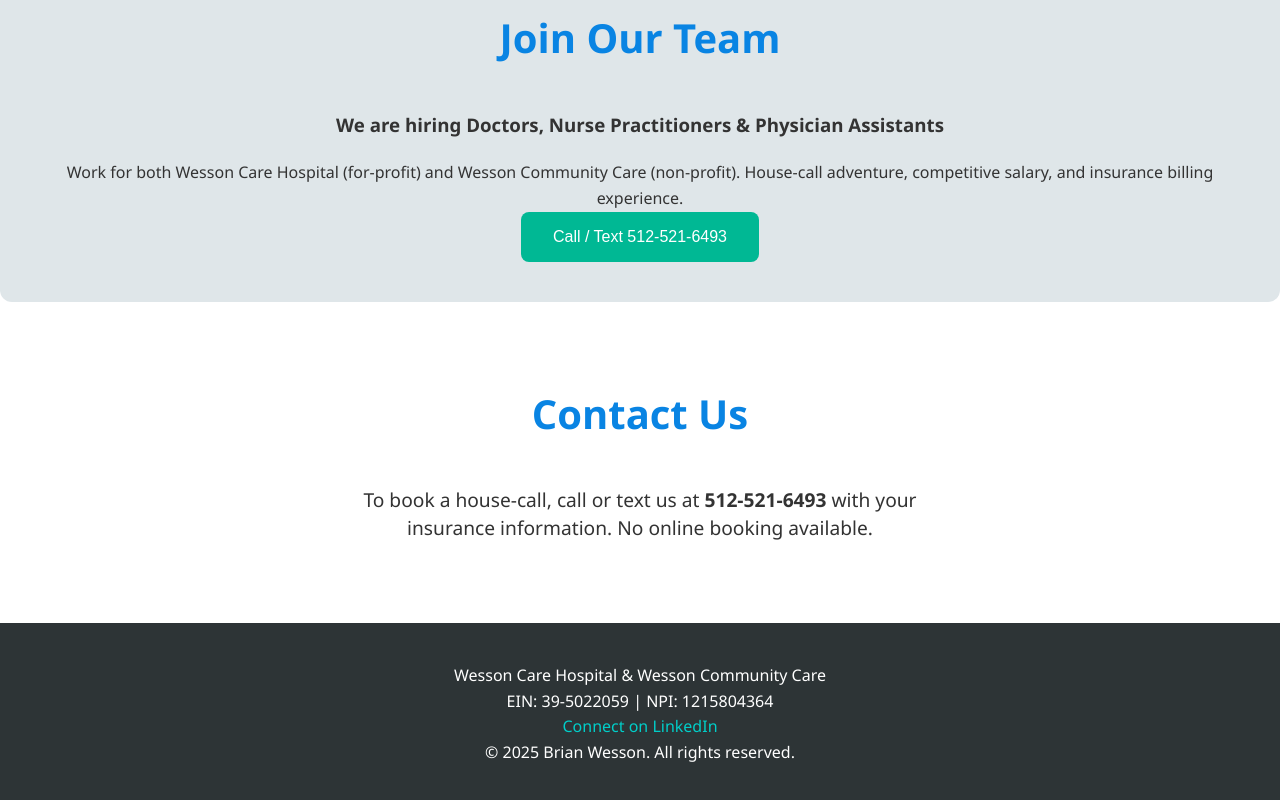
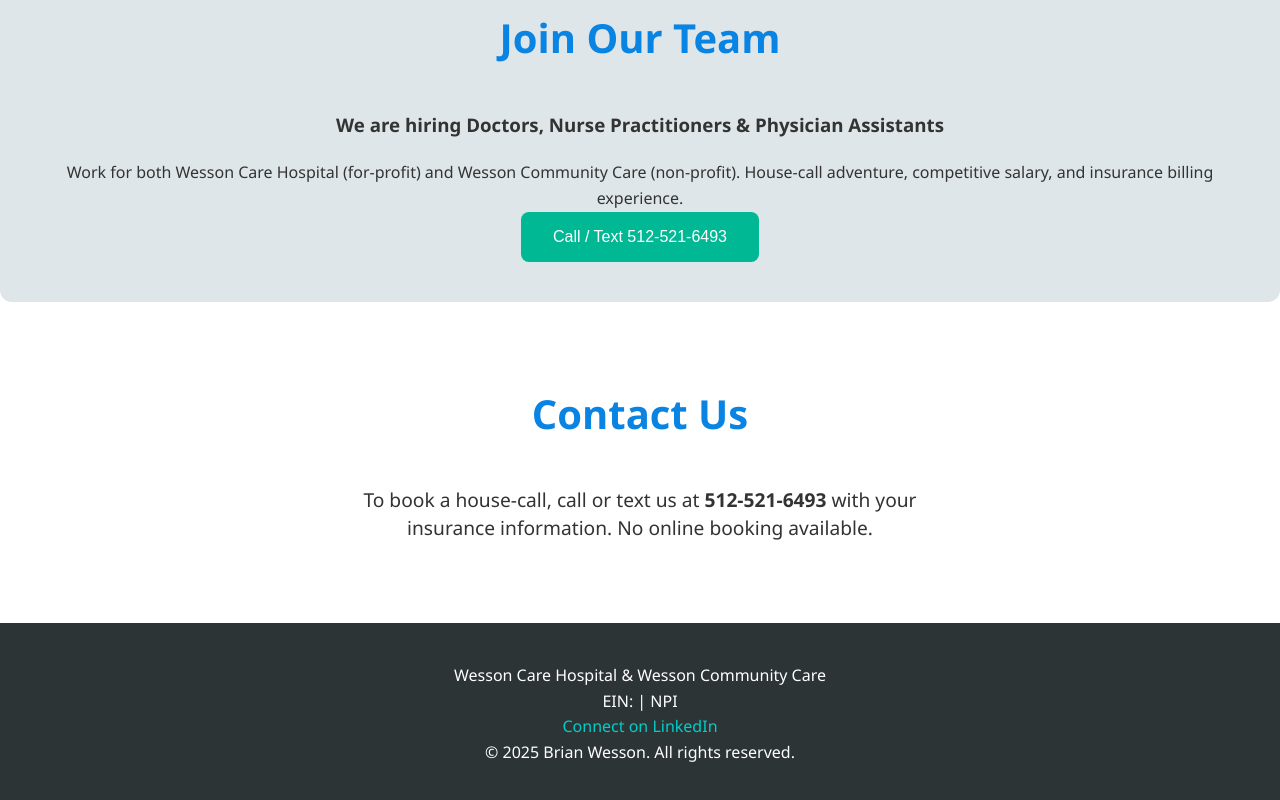
Before and after one commit to Corcoin/Wesson-Care-Hospital-Wesson-Community-Care, a plain HTML site: page index.html in a window 1280 px wide. Shown: the part 3329-4129 px from the top of the page. Drawn offline with Linux system fonts and the light colour scheme.

Commit message:
Update index.html

```diff
--- a/index.html
+++ b/index.html
@@ -201,7 +201,7 @@
 <!-- Footer -->
 <footer>
     <p>Wesson Care Hospital & Wesson Community Care</p>
-    <p>EIN: 39-5022059 | NPI: 1215804364</p>
+    <p>EIN: | NPI</p>
     <p><a href="https://www.linkedin.com/in/brian-wesson-6b159621b/" target="_blank">Connect on LinkedIn</a></p>
     <p>&copy; 2025 Brian Wesson. All rights reserved.</p>
 </footer>
```
